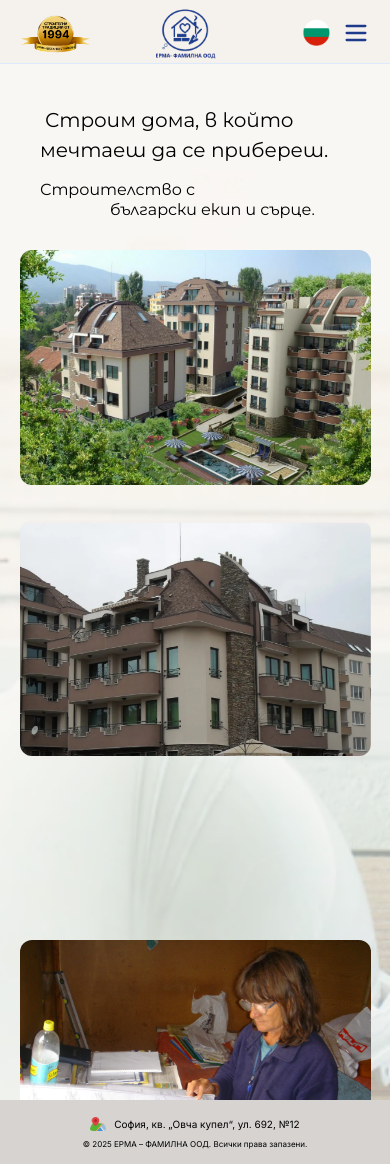
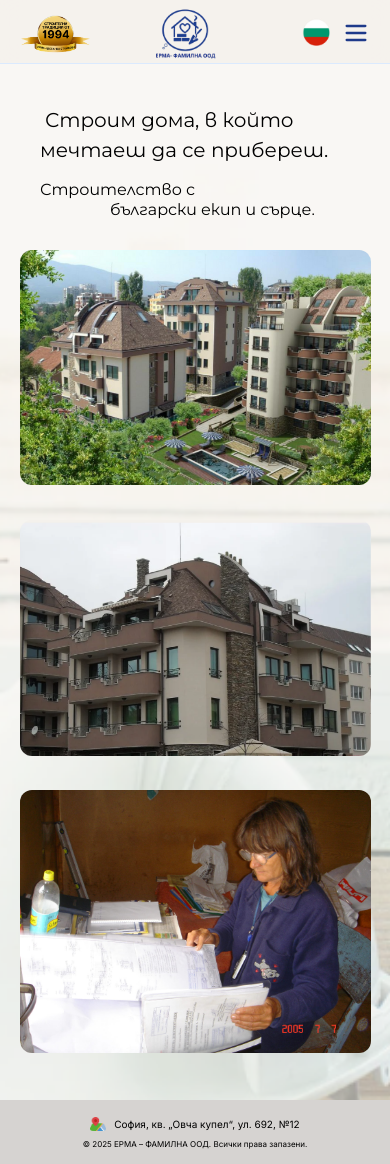
Before and after one commit to Mygidal/ermafamily-site, a Next.js app: page / in a window 390 px wide. Built offline with nearby package versions, Linux system fonts and the light colour scheme.

Commit message:
Добавен shine ефект върху логото

```diff
--- a/src/components/HeroSection.tsx
+++ b/src/components/HeroSection.tsx
@@ -79,7 +79,14 @@ export default function HeroSection() {
             top-[170px] left-[20px] w-[90%] sm:hidden
           "
         />
-
+<img
+  src="/photo-maika.png"
+  alt="Жена с чертежи"
+  className="
+    absolute rounded-xl object-cover
+    top-[710px] left-[20px] w-[90%] sm:hidden
+  "
+/>
         {/* === СГРАДА ДЯСНО === */}
         <img
           src="/photo-left.png"
@@ -97,14 +104,6 @@ export default function HeroSection() {
             top-[440px] left-[20px] w-[90%] sm:hidden
           "
         />
-<img
-  src="/photo-maika.png"
-  alt="Жена с чертежи"
-  className="
-    absolute rounded-xl object-cover
-    top-[860px] left-[20px] w-[90%] sm:hidden
-  "
-/>
 
         {/* === ЕМБЛЕМА 1994 === */}
         <img
```
